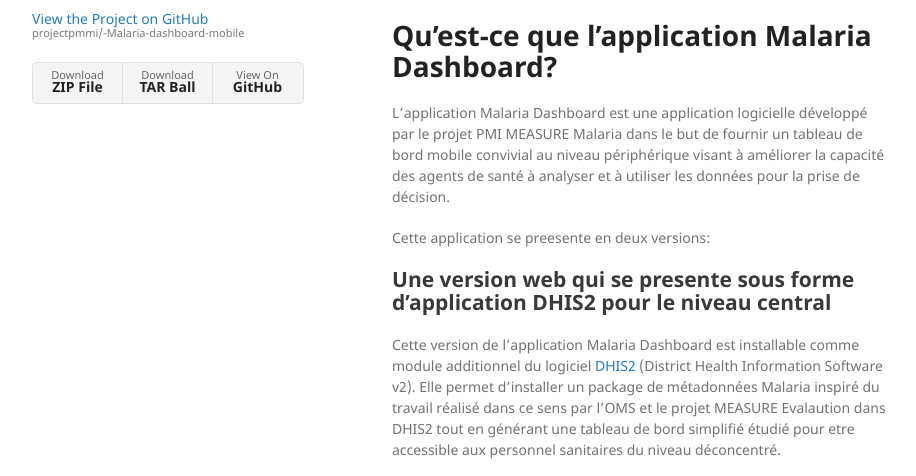
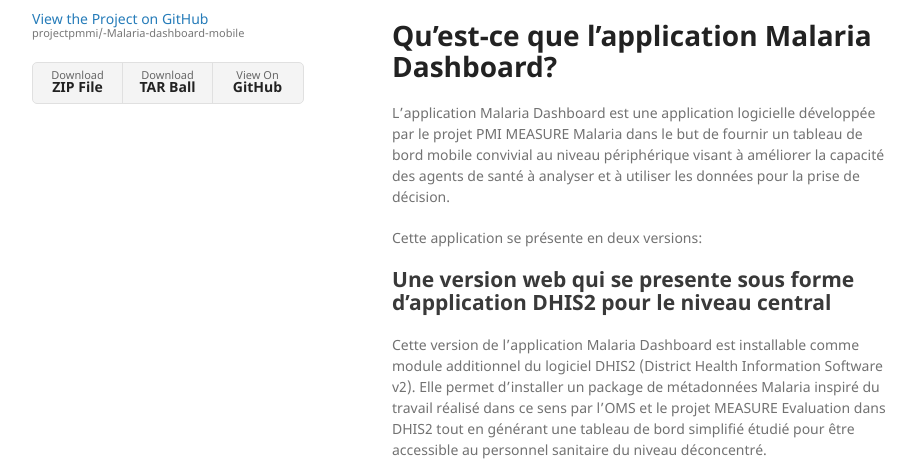
Before and after one commit to projectpmmi/-Malaria-dashboard-mobile, a Jekyll site: the page built from docs/index.md, in a window 1280 px wide and 900 px high, cut to the strip 244-720 px from the top of the window. Shown: the whole strip, without its empty margins (178-1094 px from the left). Built offline with Jekyll 4.4.1, drawn with Linux system fonts in a browser that asks for light colours.

Commit message:
Update index.md

```diff
--- a/docs/index.md
+++ b/docs/index.md
@@ -12,13 +12,13 @@
 
 # Qu'est-ce que l'application Malaria Dashboard?
 
-L'application Malaria Dashboard est une application logicielle développé par le projet PMI MEASURE Malaria dans le but de fournir un tableau de bord mobile convivial au niveau périphérique visant à améliorer la capacité des agents de santé à analyser et à utiliser les données pour la prise de décision.
+L’application Malaria Dashboard est une application logicielle développée par le projet PMI MEASURE Malaria dans le but de fournir un tableau de bord mobile convivial au niveau périphérique visant à améliorer la capacité des agents de santé à analyser et à utiliser les données pour la prise de décision.
 
-Cette application se preesente en deux versions:
+Cette application se présente en deux versions:
 
 ## Une version web qui se presente sous forme d'application DHIS2 pour le niveau central
 
-Cette version de l'application Malaria Dashboard est installable comme module additionnel du logiciel [DHIS2](https://dhis2.org/) (District Health Information Software v2). Elle permet d'installer un package de métadonnées Malaria inspiré du travail réalisé dans ce sens par l'OMS et le projet MEASURE Evalaution dans DHIS2 tout en générant une tableau de bord simplifié étudié pour etre accessible aux personnel sanitaires du niveau déconcentré.
+Cette version de l’application Malaria Dashboard est installable comme module additionnel du logiciel DHIS2 (District Health Information Software v2). Elle permet d’installer un package de métadonnées Malaria inspiré du travail réalisé dans ce sens par l’OMS et le projet MEASURE Evaluation dans DHIS2 tout en générant une tableau de bord simplifié étudié pour être accessible au personnel sanitaire du niveau déconcentré.
 
 <iframe width="560" height="315" src="https://www.youtube.com/embed/zqi4HxoEVvM" title="YouTube video player" frameborder="0" allow="accelerometer; autoplay; clipboard-write; encrypted-media; gyroscope; picture-in-picture" allowfullscreen></iframe>
 
@@ -28,7 +28,7 @@
 
 
 ## Une version mobile disponible pour Android et IOS pour le niveau décentralisé
-Cette version de l'application Malaria Dashboard est installable sur des terminaux mobiles Android ou IOS permettant une connexion à l'application DHIS2 du pays pour telecharger et rendre disponible hors-ligne les données sur le paludisme de la structure sanitaire concernée afin de permettre une analys et la prise de décisions sans la nécessité d'une connexion Internet.
+Cette version de l’application Malaria Dashboard est installable sur des terminaux mobiles Android ou IOS permettant une connexion à l’application DHIS2 du pays pour telecharger et rendre disponible hors-ligne les données sur le paludisme de la structure sanitaire concernée afin de permettre une analys et la prise de décisions sans la nécessité d’une connexion Internet.
 
 <iframe width="560" height="315" src="https://www.youtube.com/embed/YifPLQ1qNCE" title="YouTube video player" frameborder="0" allow="accelerometer; autoplay; clipboard-write; encrypted-media; gyroscope; picture-in-picture" allowfullscreen></iframe>
 
```
